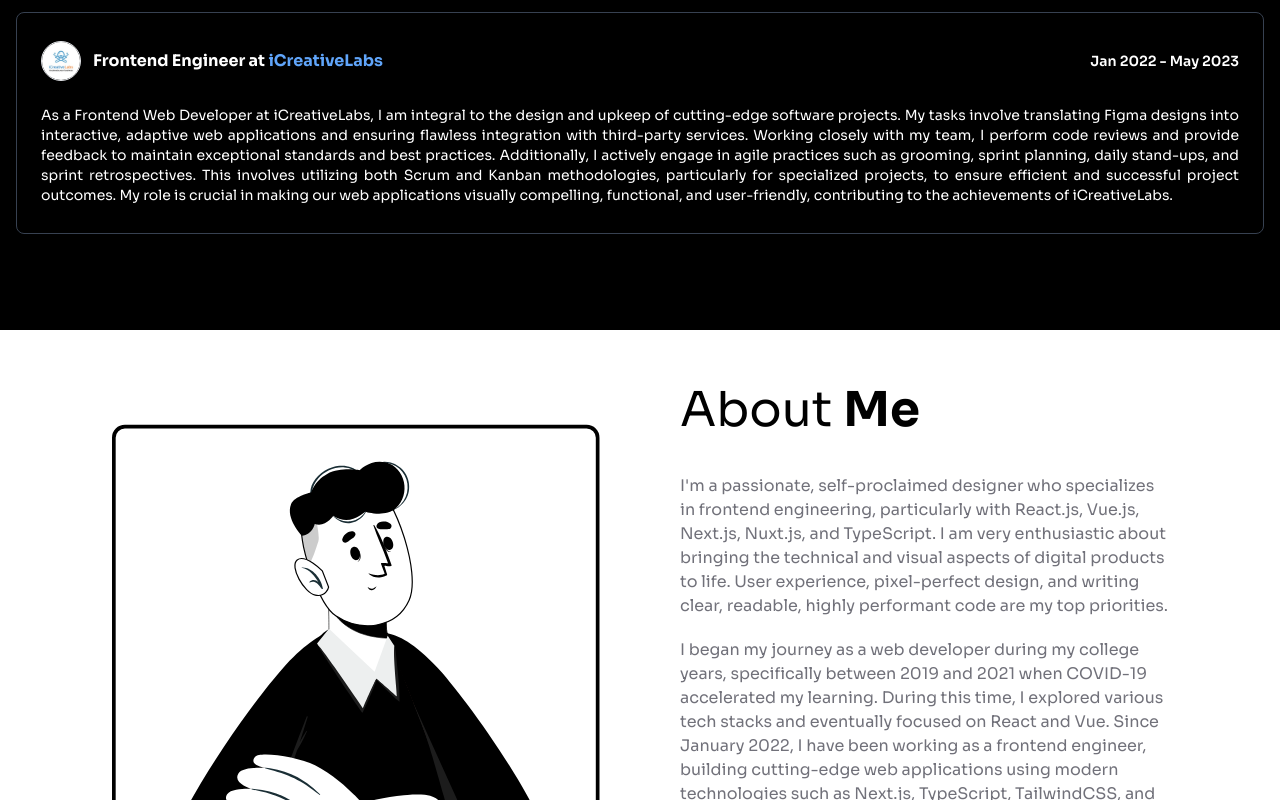
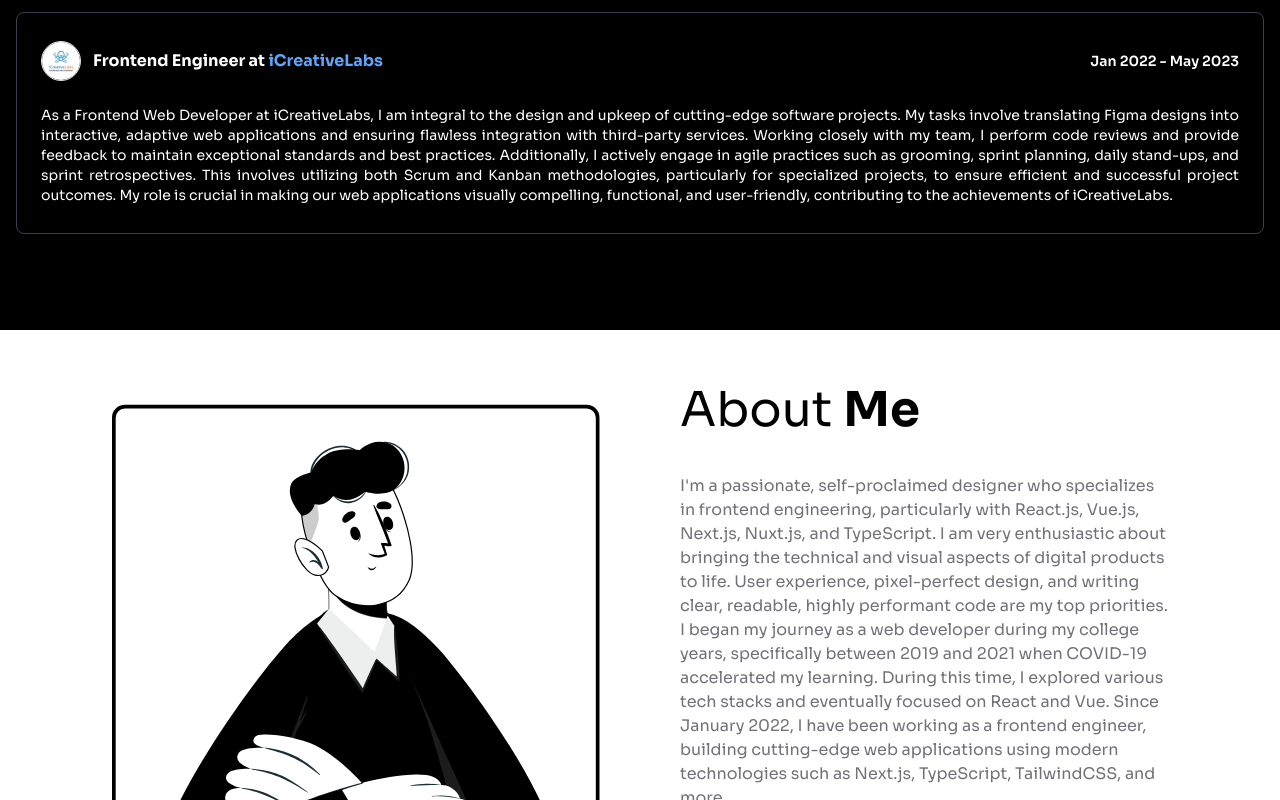
Before and after one commit to yeremiaChris/resume, a React (Vite) app: page /#home in a window 1280 px wide. Shown: the part 2000-2800 px from the top of the page. Built offline with nearby package versions, Linux system fonts and the light colour scheme.

Commit message:
feat: add animation

```diff
--- a/package.json
+++ b/package.json
@@ -14,6 +14,7 @@
     "react": "^18.2.0",
     "react-dom": "^18.2.0",
     "react-icons": "^5.2.1",
+    "react-intersection-observer": "^9.10.2",
     "react-router-dom": "^6.23.1"
   },
   "devDependencies": {
--- a/src/components/ui/section/About.tsx
+++ b/src/components/ui/section/About.tsx
@@ -1,34 +1,58 @@
+import { useRef } from "react";
 import { AboutIcon } from "../../icons/AboutIcon";
+import { useInView, motion } from "framer-motion";
 
 const About = () => {
+  const ref = useRef(null);
+
+  const isInView = useInView(ref);
+
   return (
     <section
+      ref={ref}
       id="about"
       className="container gap-5 md:gap-20 grid md:grid-cols-2 py-10 md:py-14 md:px-28"
     >
+      <motion.div
+        initial={{ opacity: 0, y: 50 }}
+        animate={{ opacity: isInView ? 1 : 0, y: isInView ? 0 : 150 }}
+        transition={{ duration: 0.5, delay: 0.5 }}
+        className="w-full h-full"
+      >
         <AboutIcon className="w-full h-full" />
+      </motion.div>
 
       <div className="grid md:gap-5 gap-3">
-        <h2 className="text-3xl md:text-5xl md:mb-5">
+        <motion.h2
+          initial={{ opacity: 0, y: 50 }}
+          animate={{ opacity: isInView ? 1 : 0, y: isInView ? 0 : 150 }}
+          transition={{ duration: 0.5 }}
+          className="text-3xl md:text-5xl md:mb-5"
+        >
           About <span className="font-bold">Me</span>
-        </h2>
+        </motion.h2>
 
+        <motion.div
+          initial={{ opacity: 0, y: 50 }}
+          animate={{ opacity: isInView ? 1 : 0, y: isInView ? 0 : 150 }}
+          transition={{ duration: 0.5, delay: 1 }}
+        >
           <p className="text-zinc-500">
-          I'm a passionate, self-proclaimed designer who specializes in frontend
-          engineering, particularly with React.js, Vue.js, Next.js, Nuxt.js, and
-          TypeScript. I am very enthusiastic about bringing the technical and
-          visual aspects of digital products to life. User experience,
-          pixel-perfect design, and writing clear, readable, highly performant
-          code are my top priorities.
+            I'm a passionate, self-proclaimed designer who specializes in
+            frontend engineering, particularly with React.js, Vue.js, Next.js,
+            Nuxt.js, and TypeScript. I am very enthusiastic about bringing the
+            technical and visual aspects of digital products to life. User
+            experience, pixel-perfect design, and writing clear, readable,
+            highly performant code are my top priorities.
           </p>
           <p className="text-zinc-500">
             I began my journey as a web developer during my college years,
             specifically between 2019 and 2021 when COVID-19 accelerated my
             learning. During this time, I explored various tech stacks and
             eventually focused on React and Vue. Since January 2022, I have been
-          working as a frontend engineer, building cutting-edge web applications
-          using modern technologies such as Next.js, TypeScript, TailwindCSS,
-          and more.
+            working as a frontend engineer, building cutting-edge web
+            applications using modern technologies such as Next.js, TypeScript,
+            TailwindCSS, and more.
           </p>
           <p className="text-zinc-500">
             I am deeply passionate about learning and working hard because I
@@ -37,6 +61,7 @@
             push myself to improve and contribute significantly to my current
             company, always giving my best effort.
           </p>
+        </motion.div>
       </div>
     </section>
   );
--- a/src/components/ui/section/Experience.tsx
+++ b/src/components/ui/section/Experience.tsx
@@ -1,3 +1,5 @@
+import { motion, useInView } from "framer-motion";
+import { HTMLAttributes, useRef } from "react";
 interface JobExperience {
   logo: string;
   alt: string;
@@ -85,31 +87,49 @@
 ];
 
 const Experience = () => {
+  const ref = useRef(null);
+
+  const isInView = useInView(ref);
+
   return (
     <section
+      ref={ref}
       id="experience"
       className="bg-black md:mt-24 mt-10 py-10  md:py-24"
     >
-      <h2 className="text-center text-3xl md:text-5xl text-white">
+      <motion.h2
+        initial={{ opacity: 0, y: 50 }}
+        animate={{ opacity: isInView ? 1 : 0, y: isInView ? 0 : 150 }}
+        transition={{ duration: 0.5 }}
+        className="text-center text-3xl md:text-5xl text-white"
+      >
         My <span className="font-bold">Experience</span>
-      </h2>
+      </motion.h2>
 
-      <div className="container">
+      <motion.div
+        className="container"
+        initial={{ opacity: 0, y: 50 }}
+        animate={{ opacity: isInView ? 1 : 0, y: isInView ? 0 : 150 }}
+        transition={{ duration: 0.5, delay: 0.5 }}
+      >
         {jobExperiences.map((job, index) => (
           <JobExperience key={index} job={job} />
         ))}
-      </div>
+      </motion.div>
     </section>
   );
 };
 
-interface JobExperienceProps {
+interface JobExperienceProps extends HTMLAttributes<HTMLDivElement> {
   job: JobExperience;
 }
 
-const JobExperience = ({ job }: JobExperienceProps) => {
+const JobExperience = ({ job, ...divProps }: JobExperienceProps) => {
   return (
-    <div className="border py-7 px-6 border-gray-700 hover:bg-neutral-800 hover:border-neutral-800 text-white hover:text-zinc-300 transition-all duration-300 rounded-lg mt-10 md:mt-20">
+    <div
+      {...divProps}
+      className="border py-7 px-6 border-gray-700 hover:bg-neutral-800 hover:border-neutral-800 text-white hover:text-zinc-300 transition-all duration-300 rounded-lg mt-10 md:mt-20"
+    >
       <div className="space-y-3 md:space-y-0 md:flex justify-between items-center">
         <div className="flex items-center gap-3">
           <img
--- a/src/components/ui/section/Hero.tsx
+++ b/src/components/ui/section/Hero.tsx
@@ -35,12 +35,21 @@
           </h2>
         </motion.h2>
 
-        <p className="mt-8">
+        <motion.p
+          initial={{ opacity: 0, scale: 0.5 }}
+          animate={{ opacity: 1, scale: 1 }}
+          transition={{
+            duration: 0.8,
+            delay: 1,
+            ease: [0, 0.71, 0.2, 1.01],
+          }}
+          className="mt-8"
+        >
           I am a passionate Frontend Web Developer with over 3 years
           <br /> of experience in crafting engaging digital experiences. <br />I
           specialize in Next.js and Nuxt.js, with a strong proficiency in
           TypeScript.
-        </p>
+        </motion.p>
 
         <div className="flex flex-wrap gap-3 md:gap-8 mt-8 md:mt-10">
           <a
--- a/src/components/ui/section/Projects.tsx
+++ b/src/components/ui/section/Projects.tsx
@@ -1,6 +1,7 @@
 import { FiExternalLink } from "react-icons/fi";
 import { formatNumberWithLeadingZero } from "../../../../helper/formatNumberWithLeadingZero";
-import { HTMLAttributes } from "react";
+import { HTMLAttributes, useRef } from "react";
+import { motion, useInView } from "framer-motion";
 
 // Define the type for the props
 interface Project {
@@ -103,9 +104,15 @@
     </div>
   );
 };
+interface Project {
+  name: string;
+  description: string;
+  link: string;
+  image: string;
+}
 
 const Projects = () => {
-  const projectsData = [
+  const projectsData: Project[] = [
     {
       name: "KiriminAja",
       description:
@@ -141,9 +148,20 @@
       image: "/projects/dashboard-purity.png",
     },
   ];
+
+  const ref = useRef(null);
+
+  const isInView = useInView(ref);
+
   return (
     <section id="projects-list" className="bg-black py-16 mt-10">
-      <div className="container text-white">
+      <motion.div
+        ref={ref}
+        initial={{ opacity: 0, y: 50 }}
+        animate={{ opacity: isInView ? 1 : 0, y: isInView ? 0 : 150 }}
+        transition={{ duration: 0.5 }}
+        className="container text-white"
+      >
         <h2 className="text-3xl md:text-5xl text-center mb-5">
           Current <span className="font-bold">Projects</span>
         </h2>
@@ -164,7 +182,7 @@
             />
           </div>
         ))}
-      </div>
+      </motion.div>
     </section>
   );
 };
--- a/src/components/ui/section/Skills.tsx
+++ b/src/components/ui/section/Skills.tsx
@@ -8,6 +8,8 @@
 import { SiTailwindcss } from "react-icons/si";
 import { SiNextui } from "react-icons/si";
 import Box from "../Box";
+import { useRef } from "react";
+import { useInView, motion } from "framer-motion";
 
 const skills = [
   { icon: <FaSquareGithub className="h-5 w-5" />, name: "Git" },
@@ -22,8 +24,16 @@
 ];
 
 const Skills = () => {
+  const ref = useRef(null);
+
+  const isInView = useInView(ref);
+
   return (
-    <section
+    <motion.div
+      ref={ref}
+      initial={{ opacity: 0, y: 50 }}
+      animate={{ opacity: isInView ? 1 : 0, y: isInView ? 0 : 150 }}
+      transition={{ duration: 0.5 }}
       id="skills"
       className="container md:pt-20 pt-10 flex flex-col md:items-center gap-8 md:gap-14"
     >
@@ -39,7 +49,7 @@
           </BoxSkill>
         ))}
       </div>
-    </section>
+    </motion.div>
   );
 };
 
```
Also changed, not shown: 1 other file (tests, documents, lock files or other folders). Lines whose indentation alone changed are shown as unchanged.
